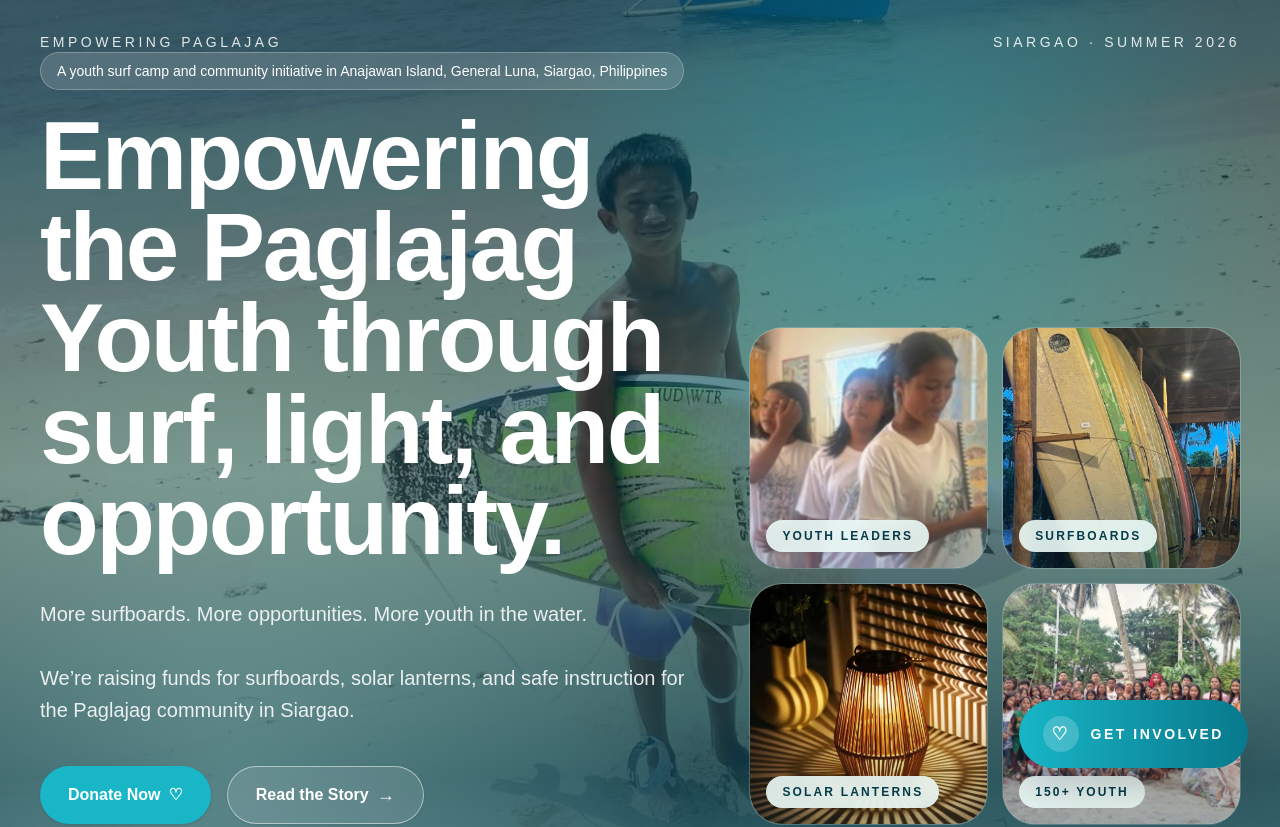
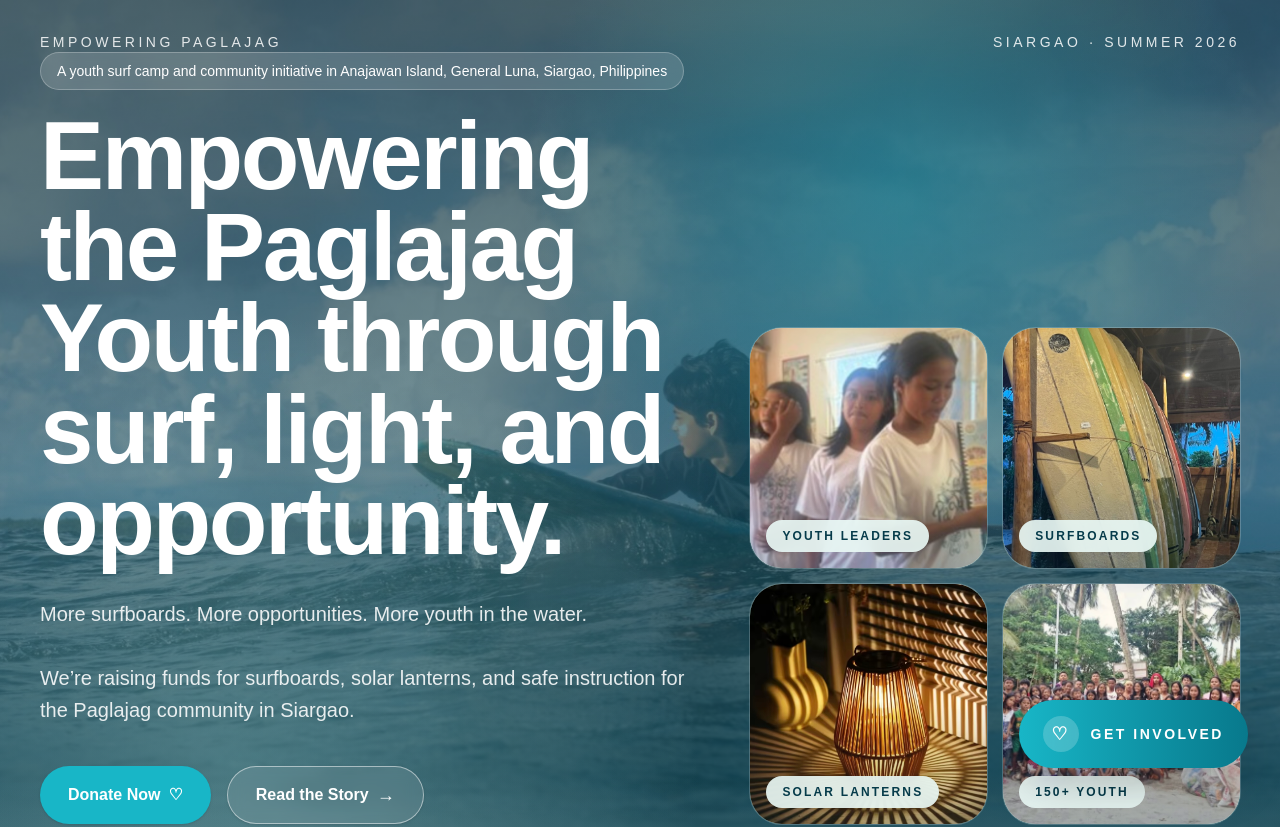
Before and after one commit to mikekerveillant/paglajag-surf, a Next.js app: page / in a window 1280 px wide. Shown: the top 827 px of the page. Built offline with nearby package versions, Linux system fonts and the light colour scheme.

Commit message:
Update latest images and video

```diff
--- a/app/page.tsx
+++ b/app/page.tsx
@@ -14,7 +14,7 @@ const colors = {
 };
 
 const imagePaths = {
-  hero: "/images/paglajag-youth-surfer.jpg",
+  hero: "/images/paglajag-hero.jpg",
   james: "/images/james-siargao.jpg",
   youthRoom: "/images/paglajag-youth-room.jpg",
   youthGroup: "/images/paglajag-youth-group.jpg",
@@ -632,7 +632,7 @@ export default function SiargaoSurfCampLandingPage() {
             </div>
 
             <ImageFrame
-              src={imagePaths.hero}
+              src="/images/paglajag-youth-surfer.jpg"
               alt="Paglajag youth in Siargao"
               className="min-h-[320px] rounded-[2rem]"
               label="Siargao"
```
